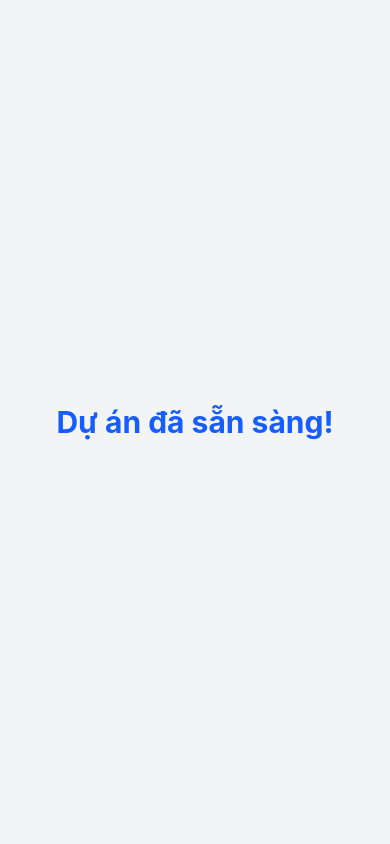
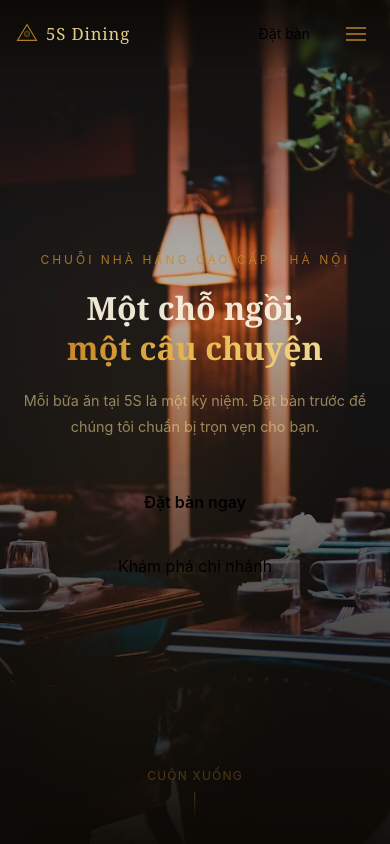
Before and after one commit to NgPhuQuy/quan-ly-nha-hang, a React (Vite) app in the folder quan-ly-nha-hang-Web/: page / in a window 390 px wide. Built offline with nearby package versions, Linux system fonts and the light colour scheme; no server answers.

Commit message:
feat(FE): restructure app layout with Navbar and Hero components, add landing page, and implement image assets

```diff
--- a/quan-ly-nha-hang-Web/src/App.jsx
+++ b/quan-ly-nha-hang-Web/src/App.jsx
@@ -1,13 +1,9 @@
 import { useState } from 'react'
-import Home from './pages/Home'
-// import './App.css'
+import Landing from './pages/Landing'
+import Header from './components/Navbar'
 
 export default function App() {
   return (
-    <div className="min-h-screen bg-gray-100 flex items-center justify-center">
-      <h1 className="text-3xl font-bold text-blue-600">
-        Dự án đã sẵn sàng!
-      </h1>
-    </div>
+      <Landing />
   )
 }
--- /dev/null
+++ b/quan-ly-nha-hang-Web/src/assets/images.js
@@ -0,0 +1,17 @@
+export const IMG = {
+  hero:    'https://images.unsplash.com/photo-1552960226-639240203497?w=1800&h=1100&fit=crop&auto=format',
+  branch1: 'https://images.unsplash.com/photo-1679312061521-d7d619a8cfb7?w=800&h=600&fit=crop&auto=format',
+  branch2: 'https://images.unsplash.com/photo-1687648431656-da99da578d50?w=800&h=600&fit=crop&auto=format',
+  branch3: 'https://images.unsplash.com/photo-1602232037779-30b01ac3c457?w=800&h=600&fit=crop&auto=format',
+  food1:   'https://images.unsplash.com/photo-1750943036999-81e666b2296c?w=700&h=700&fit=crop&auto=format',
+  food2:   'https://images.unsplash.com/photo-1750943082231-0d84cfabc4dd?w=500&h=400&fit=crop&auto=format',
+  food3:   'https://images.unsplash.com/photo-1750943031775-f18a5dba24c3?w=500&h=400&fit=crop&auto=format',
+  food4:   'https://images.unsplash.com/photo-1750943041213-db8328856b48?w=500&h=400&fit=crop&auto=format',
+  food5:   'https://images.unsplash.com/photo-1750943082326-ea08709bc2d3?w=500&h=400&fit=crop&auto=format',
+  menu1:   'https://images.unsplash.com/photo-1701480254009-53c2bf8a82ee?w=300&h=220&fit=crop&auto=format',
+  menu2:   'https://images.unsplash.com/photo-1672858502422-ab27ac933910?w=300&h=220&fit=crop&auto=format',
+  menu3:   'https://images.unsplash.com/photo-1583316175701-0bc5f25a0a44?w=300&h=220&fit=crop&auto=format',
+  menu4:   'https://images.unsplash.com/photo-1672858502748-fb7dc81ef830?w=300&h=220&fit=crop&auto=format',
+  menu5:   'https://images.unsplash.com/photo-1533787761082-492a5b83e614?w=300&h=220&fit=crop&auto=format',
+  menu6:   'https://images.unsplash.com/photo-1698614082118-8e6eaecb08ef?w=300&h=220&fit=crop&auto=format',
+}
--- a/quan-ly-nha-hang-Web/src/components/Header.jsx
+++ /dev/null
@@ -1,7 +0,0 @@
-export default function Header() {
-  return (
-    <header>
-      <h1>My App</h1>
-    </header>
-  );
-}
--- /dev/null
+++ b/quan-ly-nha-hang-Web/src/components/Hero.jsx
@@ -0,0 +1,67 @@
+import { useEffect, useRef } from "react";
+import { HERO_OVERLAY } from "../themes";
+import { IMG } from "../assets/images";
+
+// LỖI CŨ: Hero(onBook) -> Nó sẽ hiểu 'onBook' là cục object props chứa tất cả mọi thứ
+// ĐÃ SỬA: Hero({ onBook }) -> Destructuring để lấy đúng hàm onBook ra
+export default function Hero({ onBook }) {
+  const heroRef = useRef(null);
+  const imgRef = useRef(null);
+
+  return (
+    <section
+      ref={heroRef}
+      className="relative flex items-center justify-center overflow-hidden h-[100svh] min-h-[520px] bg-[#0c0905]"
+    >
+      <div className="absolute inset-0 overflow-hidden">
+        <img
+          ref={imgRef}
+          src='src\assets\hero-image.webp'
+          alt="Không gian 5S Dining"
+          className="w-full h-full object-cover scale-110 object-center"
+        />
+        {/* HERO_OVERLAY là biến JS nên ta giữ nguyên thẻ style ở đây */}
+        <div className="absolute inset-0" style={{ background: HERO_OVERLAY }} />
+        <div
+          className="absolute inset-0 bg-[radial-gradient(ellipse_at_35%_55%,rgba(200,136,42,0.07)_0%,transparent_58%)]"
+        />
+      </div>
+
+      <div className="relative text-center px-5 max-w-3xl mx-auto">
+        <p className="fade-in-up delay-1 text-xs uppercase mb-5 text-[rgba(200,136,42,.8)] tracking-[.25em]">
+          Chuỗi nhà hàng cao cấp · Hà Nội
+        </p>
+
+        <h1 className="fade-in-up delay-2 mb-5 leading-tight font-serif text-[clamp(2rem,6.5vw,4.5rem)] font-semibold">
+          <span className="text-[rgba(250,243,224,.94)]">Một chỗ ngồi,</span><br />
+          <span
+            className="bg-[linear-gradient(90deg,#c8882a,#e8b84b,#f0d890,#e8b84b,#c8882a)] bg-[length:200%_auto] bg-clip-text text-transparent"
+            // Animation 'shimmer' là animation tự tạo, bạn có thể giữ nguyên style này
+            // hoặc đưa vào tailwind config để dùng class: animate-[shimmer_3s_linear_infinite]
+            style={{ animation: 'shimmer 3s linear infinite' }}
+          >
+            một câu chuyện
+          </span>
+        </h1>
+
+        <p className="fade-in-up delay-3 mb-9 max-w-lg mx-auto text-[rgba(240,216,144,.58)] leading-[1.78] text-[clamp(.9rem,2vw,1.05rem)]">
+          Mỗi bữa ăn tại 5S là một kỷ niệm. Đặt bàn trước để chúng tôi chuẩn bị trọn vẹn cho bạn.
+        </p>
+
+        <div className="fade-in-up delay-4 flex flex-col sm:flex-row gap-3 justify-center">
+          <button onClick={onBook} className="btn-primary px-7 py-3.5 rounded-full font-semibold min-h-[48px]">
+            Đặt bàn ngay
+          </button>
+          <a href="#branches" className="btn-ghost px-7 py-3.5 rounded-full min-h-[48px] flex items-center justify-center">
+            Khám phá chi nhánh
+          </a>
+        </div>
+      </div>
+
+      <div className="absolute bottom-6 left-1/2 -translate-x-1/2 flex flex-col items-center gap-2 text-[rgba(200,136,42,.35)]">
+        <span className="text-xs uppercase tracking-widest">Cuộn xuống</span>
+        <div className="w-px h-7 bg-gradient-to-b from-[rgba(200,136,42,.35)] to-transparent" />
+      </div>
+    </section>
+  );
+}
--- /dev/null
+++ b/quan-ly-nha-hang-Web/src/components/Navbar.jsx
@@ -0,0 +1,68 @@
+import { useState } from 'react';
+import { creamMuted, goldFaint } from '../themes';
+
+export default function Navbar({ onManage, onBook }) {
+  const [menuOpen, setMenuOpen] = useState(false);
+
+  return (
+    <nav className="fixed top-0 w-full z-50 bg-gradient-to-b from-[rgba(12,9,5,0.88)] to-transparent backdrop-blur-[4px]">
+      <div className="flex items-center justify-between px-4 sm:px-10 py-4">
+
+        {/* Logo & Brand */}
+        <div className="flex items-center gap-2">
+          <svg width="22" height="22" viewBox="0 0 28 28" fill="none">
+            <path d="M14 2L26 22H2Z" fill="none" stroke="rgba(200,136,42,.9)" strokeWidth="1.5" />
+            <circle cx="14" cy="14" r="3.5" fill="rgba(200,136,42,.18)" stroke="rgba(200,136,42,.55)" strokeWidth="1" />
+          </svg>
+          <span className="font-serif text-[1.05rem] text-[rgba(240,216,144,.95)] tracking-[.05em]">
+            5S Dining
+          </span>
+        </div>
+
+        {/* Desktop Menu */}
+        <div className="hidden md:flex items-center gap-7 text-sm text-[rgba(240,216,144,.85)]">
+          {['Menu', 'Chi nhánh', 'Về chúng tôi', 'Liên hệ'].map(i => (
+            <a key={i} href="#" className="transition-colors hover:text-amber-300">{i}</a>
+          ))}
+          <button onClick={onManage} className="transition-colors hover:text-amber-300">Tra cứu</button>
+        </div>
+
+        {/* Action Buttons & Mobile Toggle */}
+        <div className="flex items-center gap-3">
+          <button onClick={onBook} className="btn-primary px-4 sm:px-5 py-2 rounded-full text-sm min-h-[36px]">
+            Đặt bàn
+          </button>
+
+          <button
+            onClick={() => setMenuOpen(v => !v)}
+            className="md:hidden flex flex-col items-center justify-center gap-1 w-9 h-9 text-[rgba(200,136,42,.7)]"
+          >
+            <div className={`w-5 h-0.5 bg-current transition-all duration-300 origin-center ${menuOpen ? 'rotate-45 translate-y-1.5' : ''}`} />
+            <div className={`w-5 h-0.5 bg-current transition-all duration-200 ${menuOpen ? 'opacity-0' : ''}`} />
+            <div className={`w-5 h-0.5 bg-current transition-all duration-300 origin-center ${menuOpen ? '-rotate-45 -translate-y-1.5' : ''}`} />
+          </button>
+        </div>
+      </div>
+
+      {/* Mobile Dropdown */}
+      <div
+        className={`md:hidden overflow-hidden transition-all duration-300 bg-[rgba(12,9,5,.97)] ${menuOpen ? 'max-h-52 border-t border-[rgba(200,136,42,.3)]' : 'max-h-0'}`}
+      >
+        <div className="px-5 py-4 space-y-4">
+          {['Menu', 'Chi nhánh', 'Về chúng tôi', 'Liên hệ', 'Tra cứu đặt bàn'].map(i => (
+            <button
+              key={i}
+              onClick={() => {
+                setMenuOpen(false);
+                if (i === 'Tra cứu đặt bàn' && onManage) onManage();
+              }}
+              className="block w-full text-left text-sm text-[rgba(240,216,144,.85)] min-h-[36px]"
+            >
+              {i}
+            </button>
+          ))}
+        </div>
+      </div>
+    </nav>
+  );
+}
--- /dev/null
+++ b/quan-ly-nha-hang-Web/src/pages/Landing.jsx
@@ -0,0 +1,14 @@
+import Navbar from "../components/Navbar";
+import Hero from "../components/Hero";
+import { useEffect, useState } from "react";
+
+const Landing = () => {
+    return (
+        <div>
+            <Navbar />
+            <Hero />
+        </div>
+    );
+};
+
+export default Landing;
--- a/quan-ly-nha-hang-Web/src/pages/Home.jsx
+++ b/quan-ly-nha-hang-Web/src/services/branch.service.js
@@ -1,7 +1,5 @@
 import Apis, { endpoints } from "../services/apis";
-import { useEffect, useState } from "react";
 
-const Home = () => {
     const [chiNhanh, setChiNhanh] = useState([]);
     // const [loading, setLoading] = useState(false);
 
@@ -42,7 +40,3 @@ const Home = () => {
             </ul>
         </div>
     );
-
-}
-
-export default Home;
```
Also changed, not shown: quan-ly-nha-hang-Web/src/assets/hero-image.webp (added), quan-ly-nha-hang-Web/src/services/auth.service.js (added).
